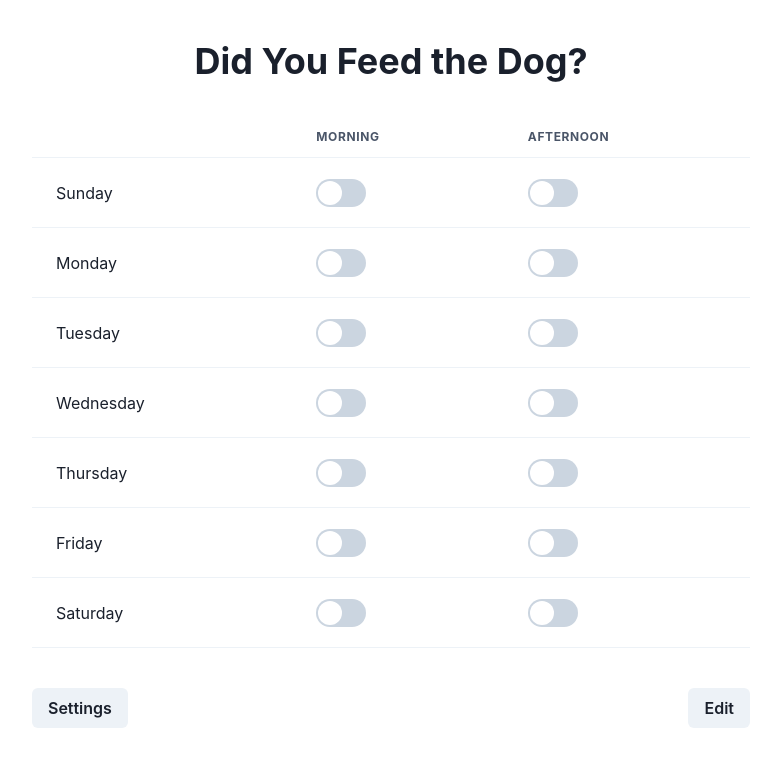
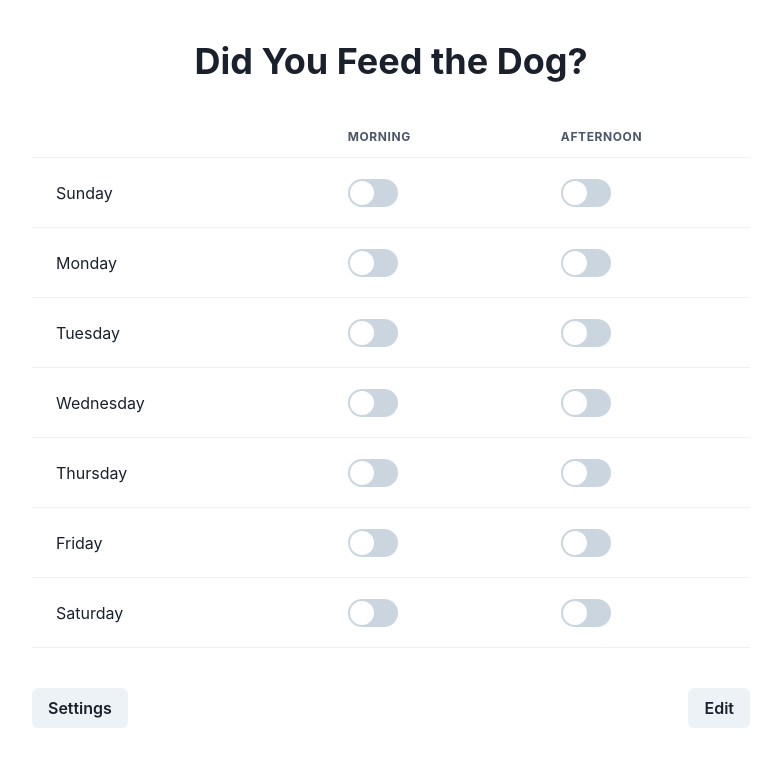
Before and after one commit to Mito9999/dyftd, a React (Create React App) app: page / in a window 1280 px wide. Shown: the top 766 px of the page, without its empty margins (249-1030 px from the left). Built offline with nearby package versions, Linux system fonts and the light colour scheme; no server answers.

Commit message:
Fixed weird spacing issue with Switches and Table Headers

```diff
--- a/src/App.tsx
+++ b/src/App.tsx
@@ -142,7 +142,11 @@ const App: React.FC = () => {
   const tableHeaders = (() => {
     const tableHeaderArray = [];
     for (const time in switchValues["Sunday"]) {
-      tableHeaderArray.push(<Th key={time}>{convertToTitleCase(time)}</Th>);
+      tableHeaderArray.push(
+        <Th key={time} maxWidth="100px">
+          {convertToTitleCase(time)}
+        </Th>
+      );
     }
 
     return tableHeaderArray;
@@ -152,7 +156,7 @@ const App: React.FC = () => {
     const tableDataArray = [];
     for (const time in switchValues["Sunday"]) {
       tableDataArray.push(
-        <Td>
+        <Td key={`${day} - ${time}`} maxWidth="100px">
           <Switch
             isDisabled={isLoading}
             isChecked={switchValues[day][time]}
```
